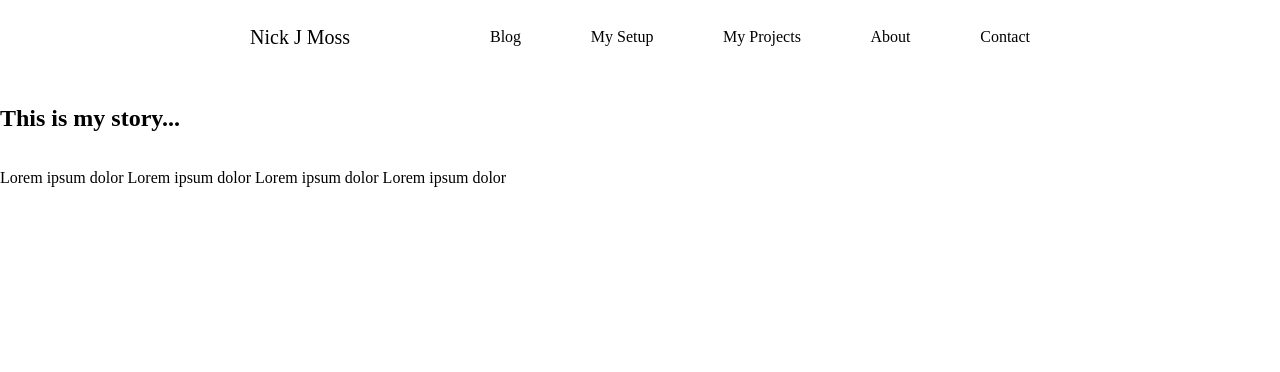
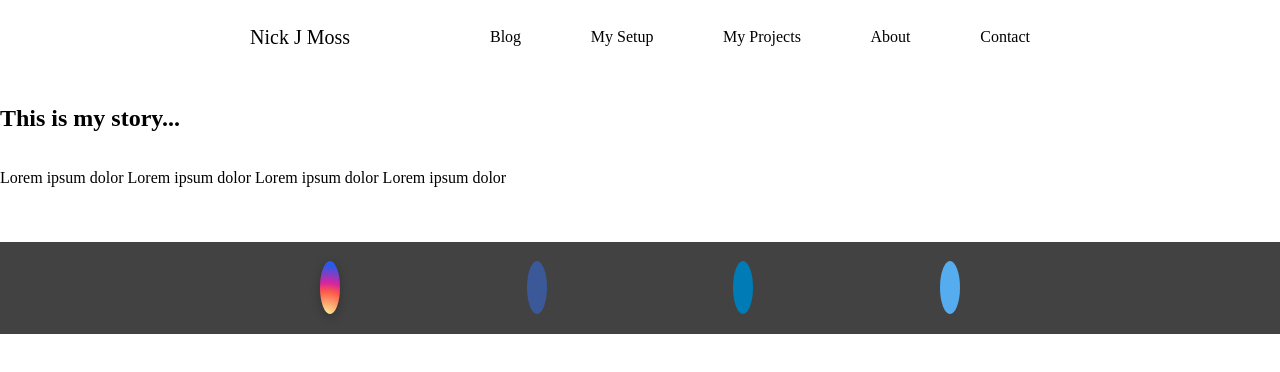
Before and after one commit to nickjmoss/my_blog, a plain HTML site: page about.html in a window 1280 px wide. Drawn offline with Linux system fonts and the light colour scheme; a web font is replaced by a local one.

Commit message:
beautified

```diff
--- a/about.html
+++ b/about.html
@@ -34,3 +34,14 @@
             </article>
         </section>
     </main>
+    <br>
+    <footer>
+        <div class="myfooter" style="background-color:transparent">
+            <ul class="footer-menu">
+                <li><a href="https://www.instagram.com/nick_moss12" class="fa fa-instagram"></a></li>
+                <li><a href="https://www.facebook.com/nick.moss.7712826" class="fa fa-facebook"></a></li>
+                <li><a href="https://www.linkedin.com/in/nick-moss-42816019b/" class="fa fa-linkedin"></a></li>
+                <li><a href="https://twitter.com/_nickjmoss" class="fa fa-twitter"></a></li>
+            </ul>
+        </div>
+    </footer>
```
Also changed, not shown: blog.html (+9 -1 lines), contact.html (+11 -0 lines), mysetup.html (+9 -1 lines), projects.html (+9 -1 lines).
